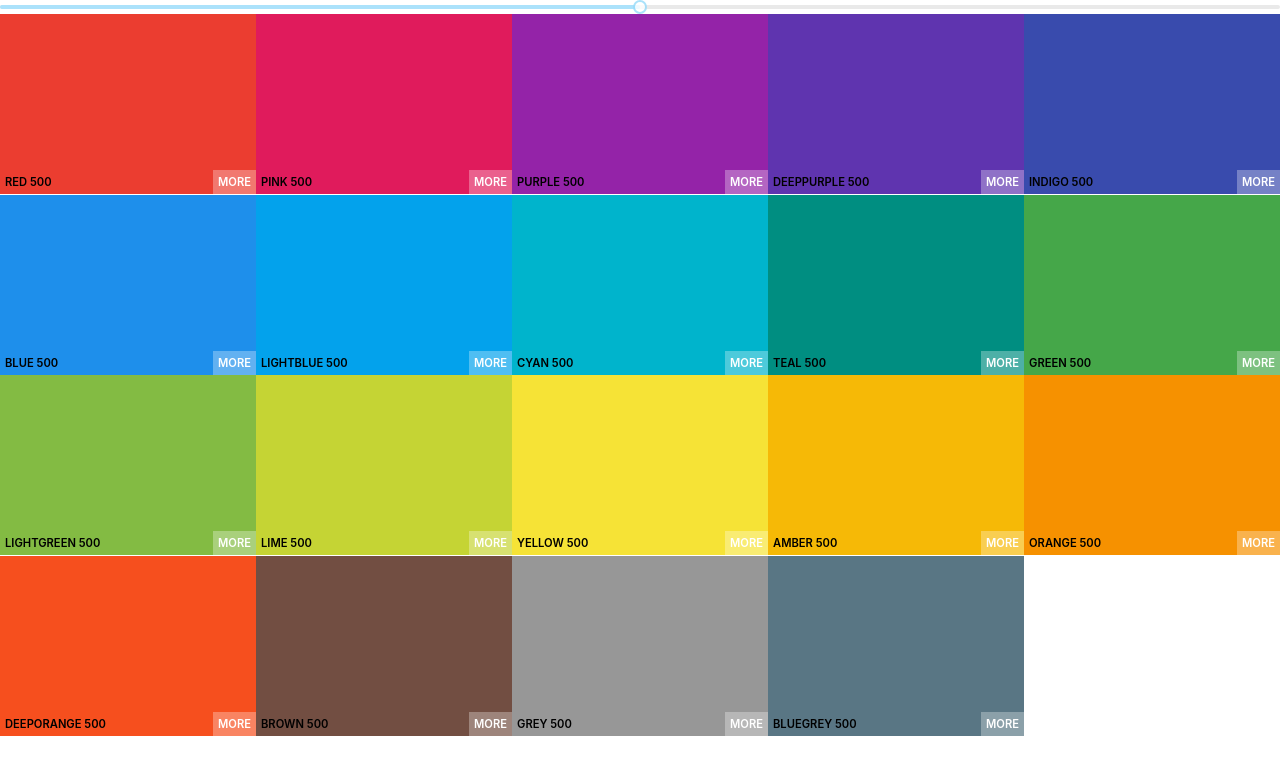
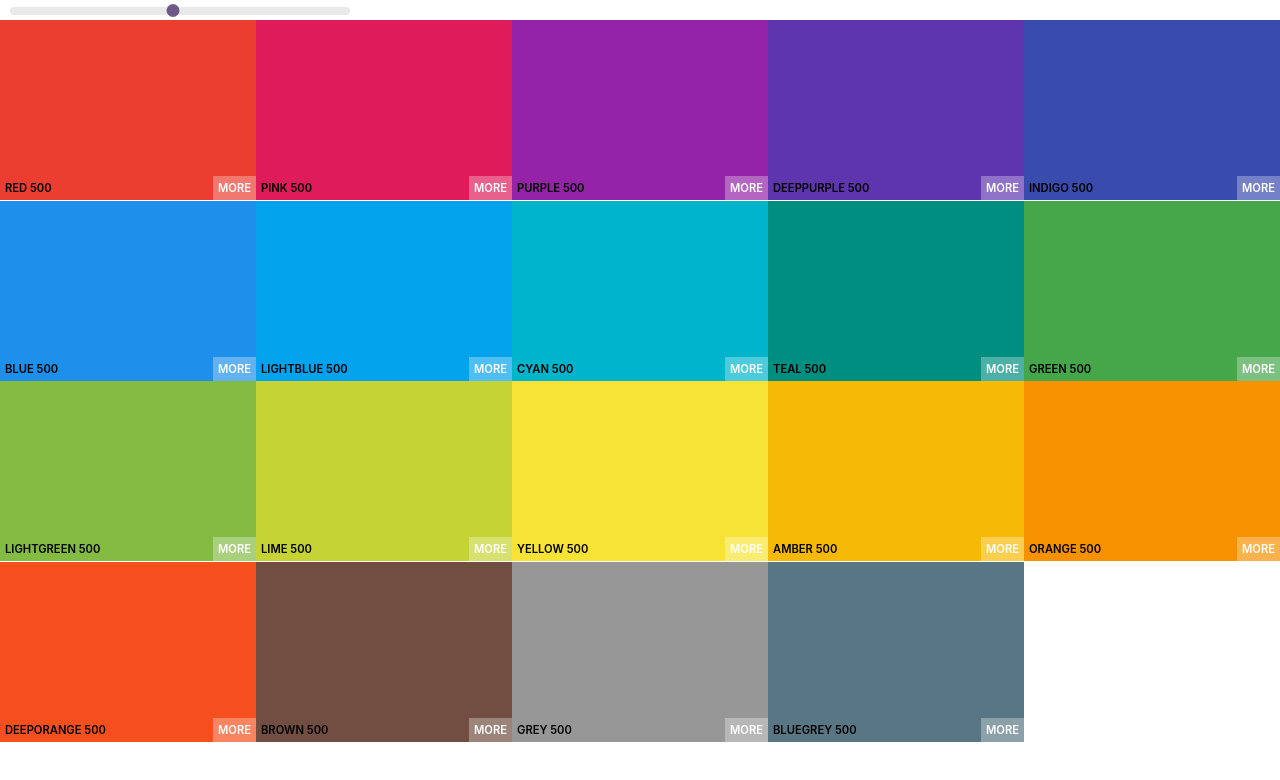
Before and after one commit to nikoladlfc/color-app, a React (Create React App) app: page / in a window 1280 px wide. Shown: the top 780 px of the page. Built offline with nearby package versions, Linux system fonts and the light colour scheme.

Commit message:
Added style for slider

```diff
--- a/src/Pallete.css
+++ b/src/Pallete.css
@@ -3,5 +3,31 @@
 }
 
 .Pallete-colors {
-  height: 90vh;
+  height: 90%;
 }
+
+.slider {
+  width: 340px;
+  margin: 0 10px;
+  display: inline-block;
+}
+
+.rc-slider-track {
+  background-color: transparent;
+}
+.rc-slider-rail {
+  height: 8px;
+}
+.rc-slider-handle,
+.rc-slider-handle:active,
+.rc-slider-handle:focus,
+.rc-slider-handle:hover {
+  background-color: rgb(79, 53, 111);
+  outline: none;
+  border: 2px solid rgb(79, 53, 111);
+  box-shadow: none;
+  width: 13px;
+  height: 13px;
+  margin-left: -7px;
+  margin-top: -3px;
+}
--- a/src/Pallete.js
+++ b/src/Pallete.js
@@ -26,6 +26,7 @@
       <div className="Pallete">
         {/* navigation */}
         <Slider
+          className="slider"
           defaultValue={level}
           min={100}
           max={900}
```
